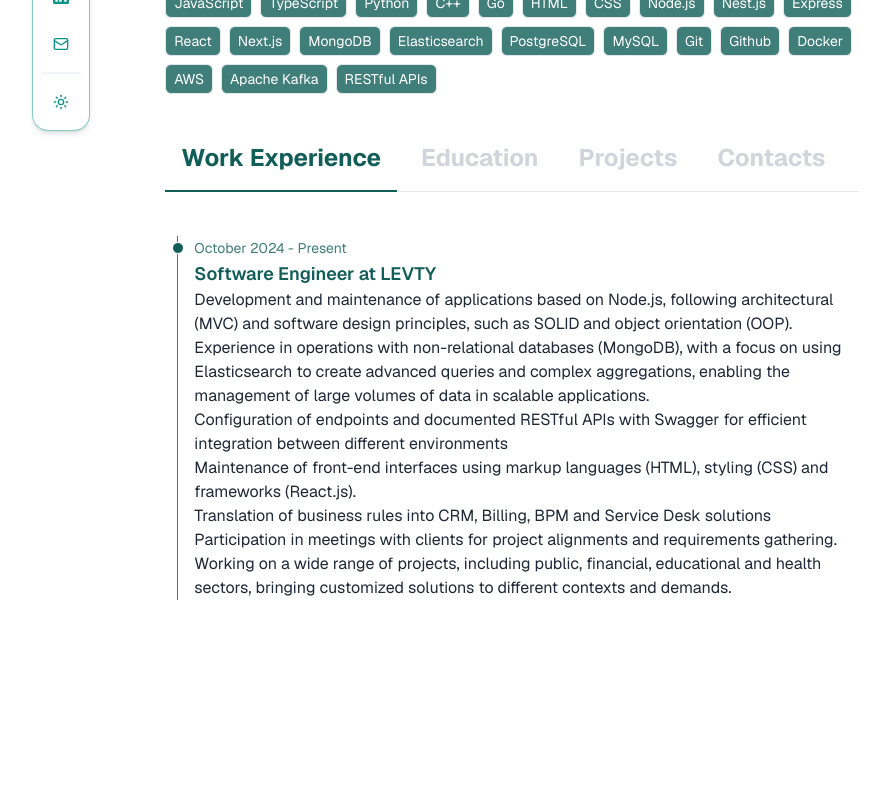
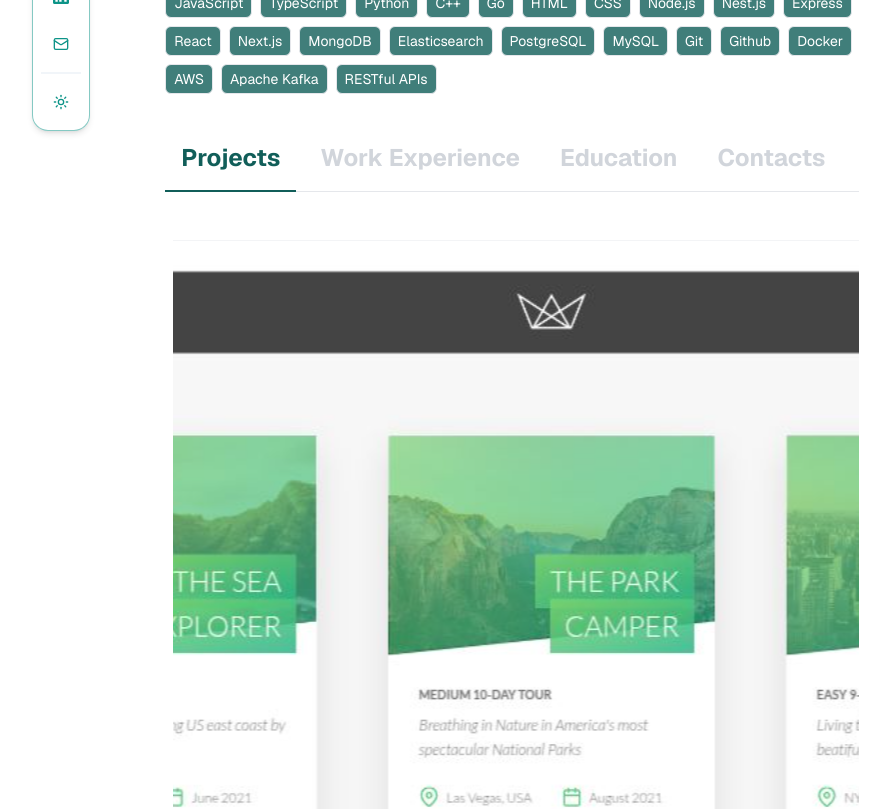
Before and after one commit to Victormrf/portfolio, a Next.js app: page / in a window 1280 px wide. Shown: the part 420-1229 px from the top of the page, without its empty margins (128-1018 px from the left). Before the commit the page ends 1152 px from the top, so only its background shows below. Built offline with nearby package versions, Linux system fonts and the light colour scheme.

Commit message:
projects section changed

```diff
--- a/components/CustomMarquee.tsx
+++ b/components/CustomMarquee.tsx
@@ -78,9 +78,6 @@ const projectsData: Project[] = [
     technologies: ["Nest.js", "TypeScript", "Next.js", "React", "Tailwind CSS"],
   },
 ];
-
-const firstRow = projectsData.slice(0, projectsData.length / 2);
-const secondRow = projectsData.slice(projectsData.length / 2);
 
 const ProjectCard = ({
   title,
@@ -179,18 +176,13 @@ const ProjectCard = ({
 export function CustomMarquee() {
   return (
     <div className="relative flex w-full flex-col items-center justify-center overflow-hidden">
-      <Marquee pauseOnHover className="[--duration:30s]">
-        {firstRow.map((project, index) => (
+      <Marquee pauseOnHover className="[--duration:40s]">
+        {projectsData.map((project, index) => (
           <ProjectCard key={index} {...project} />
         ))}
       </Marquee>
-      <Marquee reverse pauseOnHover className="[--duration:30s]">
-        {secondRow.map((project, index) => (
-          <ProjectCard key={index} {...project} />
-        ))}
-      </Marquee>
-      <div className="pointer-events-none absolute inset-y-0 left-0 w-1/4 bg-gradient-to-r from-background"></div>
-      <div className="pointer-events-none absolute inset-y-0 right-0 w-1/4 bg-gradient-to-l from-background"></div>
+      <div className="pointer-events-none absolute inset-y-0 left-0 w-1/4"></div>
+      <div className="pointer-events-none absolute inset-y-0 right-0 w-1/4"></div>
     </div>
   );
 }
--- a/components/CustomTab.tsx
+++ b/components/CustomTab.tsx
@@ -7,9 +7,14 @@ import Projects from "./Projects";
 import ContactMe from "./ContactMe";
 
 const CustomTab = () => {
-  const [activeTab, setActiveTab] = useState("experience");
+  const [activeTab, setActiveTab] = useState("projects");
 
   const tabs = [
+    {
+      id: "projects",
+      label: "Projects",
+      content: <Projects />,
+    },
     {
       id: "experience",
       label: "Work Experience",
@@ -19,11 +24,6 @@ const CustomTab = () => {
       id: "education",
       label: "Education",
       content: <Education />,
-    },
-    {
-      id: "projects",
-      label: "Projects",
-      content: <Projects />,
     },
     {
       id: "contacts",
--- a/components/magicui/marquee.tsx
+++ b/components/magicui/marquee.tsx
@@ -1,5 +1,6 @@
 import { cn } from "@/lib/utils";
-import { ComponentPropsWithoutRef } from "react";
+import { ComponentPropsWithoutRef, useEffect, useRef, useState } from "react";
+import { useDrag } from "@use-gesture/react";
 
 interface MarqueeProps extends ComponentPropsWithoutRef<"div"> {
   /**
@@ -41,16 +42,76 @@ export function Marquee({
   repeat = 4,
   ...props
 }: MarqueeProps) {
+  const containerRef = useRef<HTMLDivElement>(null);
+  const [dragOffset, setDragOffset] = useState(0);
+  const [isDragging, setIsDragging] = useState(false);
+  const [baseOffset, setBaseOffset] = useState(0);
+  const [isHovered, setIsHovered] = useState(false);
+
+  // Continuous animation when not dragging
+  useEffect(() => {
+    if (!isDragging && (!pauseOnHover || !isHovered)) {
+      const animate = () => {
+        setBaseOffset((prev) => {
+          const step = reverse ? 1 : -1;
+          const newOffset = prev + step;
+          const contentWidth = containerRef.current?.scrollWidth || 0;
+
+          // Reset based on direction
+          if (reverse) {
+            return newOffset >= contentWidth ? 0 : newOffset;
+          } else {
+            return newOffset <= -contentWidth ? 0 : newOffset;
+          }
+        });
+      };
+
+      const interval = setInterval(animate, 20);
+      return () => clearInterval(interval);
+    }
+  }, [isDragging, pauseOnHover, isHovered, reverse]);
+
+  const bind = useDrag(
+    ({ active, movement: [x], first }) => {
+      setIsDragging(active);
+
+      if (first) {
+        // Capture the current position when starting drag
+        const currentX = baseOffset + dragOffset;
+        setBaseOffset(currentX);
+        setDragOffset(0);
+      }
+
+      if (active) {
+        setDragOffset(x);
+      } else {
+        // When drag ends, add dragOffset to baseOffset
+        setBaseOffset((prev) => prev + dragOffset);
+        setDragOffset(0);
+      }
+    },
+    {
+      axis: "x",
+      filterTaps: true,
+    }
+  );
+
+  const totalOffset = baseOffset + dragOffset;
+
   return (
     <div
+      ref={containerRef}
+      {...bind()}
       {...props}
+      onMouseEnter={() => setIsHovered(true)}
+      onMouseLeave={() => setIsHovered(false)}
       className={cn(
-        "group flex overflow-hidden p-2 [--duration:40s] [--gap:1rem] [gap:var(--gap)]",
+        "group flex overflow-hidden p-2 cursor-grab active:cursor-grabbing [--gap:1rem] [gap:var(--gap)]",
         {
           "flex-row": !vertical,
           "flex-col": vertical,
         },
-        className,
+        className
       )}
     >
       {Array(repeat)
@@ -58,12 +119,11 @@ export function Marquee({
         .map((_, i) => (
           <div
             key={i}
-            className={cn("flex shrink-0 justify-around [gap:var(--gap)]", {
-              "animate-marquee flex-row": !vertical,
-              "animate-marquee-vertical flex-col": vertical,
-              "group-hover:[animation-play-state:paused]": pauseOnHover,
-              "[animation-direction:reverse]": reverse,
-            })}
+            style={{
+              transform: `translateX(${totalOffset}px)`,
+              transition: isDragging ? "none" : "transform 0.05s linear",
+            }}
+            className={cn("flex shrink-0 justify-around [gap:var(--gap)]")}
           >
             {children}
           </div>
--- a/package.json
+++ b/package.json
@@ -12,6 +12,7 @@
     "@radix-ui/react-separator": "^1.1.2",
     "@radix-ui/react-slot": "^1.1.2",
     "@radix-ui/react-tooltip": "^1.1.8",
+    "@use-gesture/react": "^10.3.1",
     "class-variance-authority": "^0.7.1",
     "clsx": "^2.1.1",
     "lucide-react": "^0.477.0",
```
Also changed, not shown: components/Projects.tsx (+0 -96 lines), 1 other file (tests, documents, lock files or other folders).
